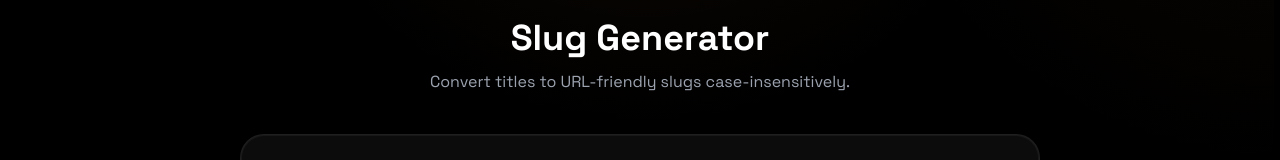
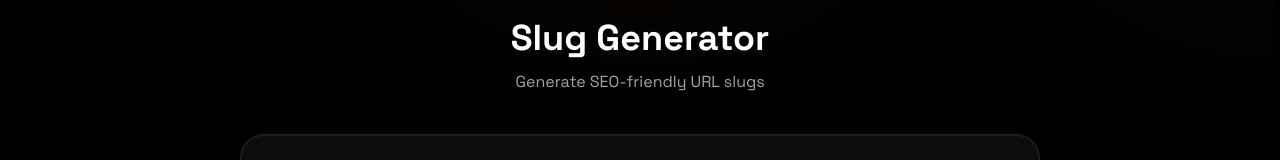
Before and after one commit to dailydevtools/Daily-Dev-Tools, a Next.js app: page /en/tools/slug-generator in a window 1280 px wide. Shown: the part 280-440 px from the top of the page. Built offline with nearby package versions, Linux system fonts and the light colour scheme; no server answers.

Commit message:
Use translations for Slug Generator title and description
Updated SlugGeneratorClient to use translations for title and description.

```diff
--- a/app/[locale]/tools/slug-generator/Client.tsx
+++ b/app/[locale]/tools/slug-generator/Client.tsx
@@ -7,6 +7,7 @@ import { useTranslations } from "next-intl";
 import { LiquidCard } from "../../../components/ui/LiquidCard";
 
 export default function SlugGeneratorClient() {
+    const tTools = useTranslations('Tools');
     const t = useTranslations('SlugGenerator');
     const [input, setInput] = useState("");
 
@@ -30,8 +31,8 @@ export default function SlugGeneratorClient() {
             <div className="relative z-10 pt-6 pb-16 px-6">
                 <div className="max-w-[800px] mx-auto">
                     <ToolPageHeader
-                        title="Slug Generator"
-                        description="Convert titles to URL-friendly slugs case-insensitively."
+                        title={tTools('slug-generator.name')}
+                        description={tTools('slug-generator.description')}
                         icon={<ToolIcon name="Link2" size={32} />}
                     />
 
```
